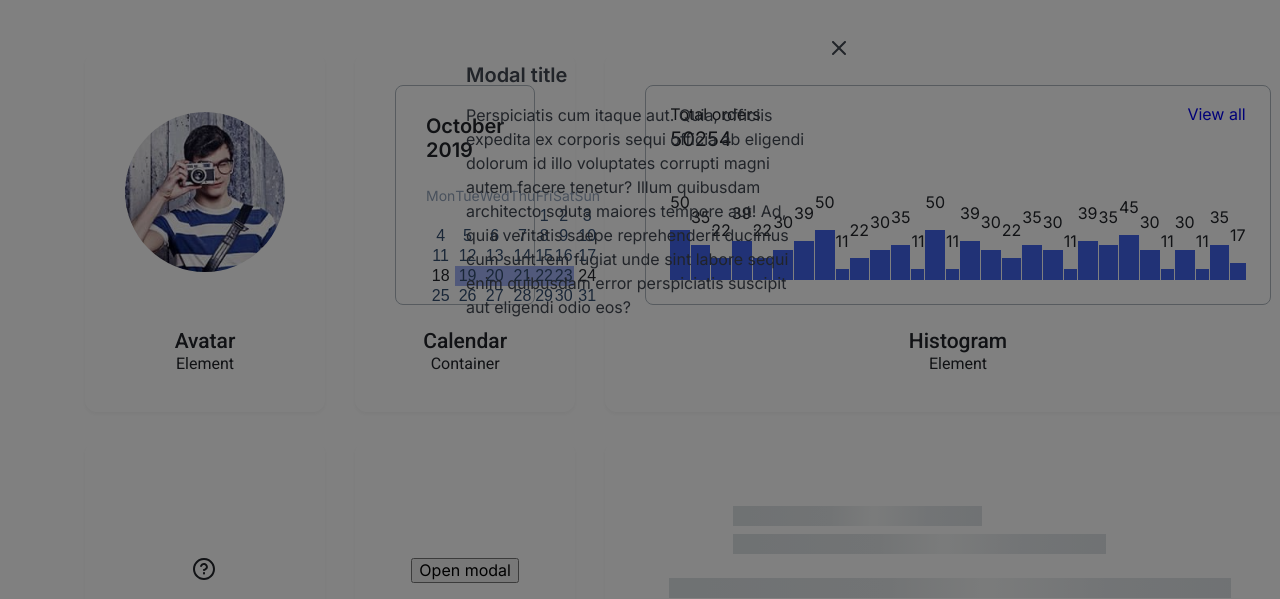
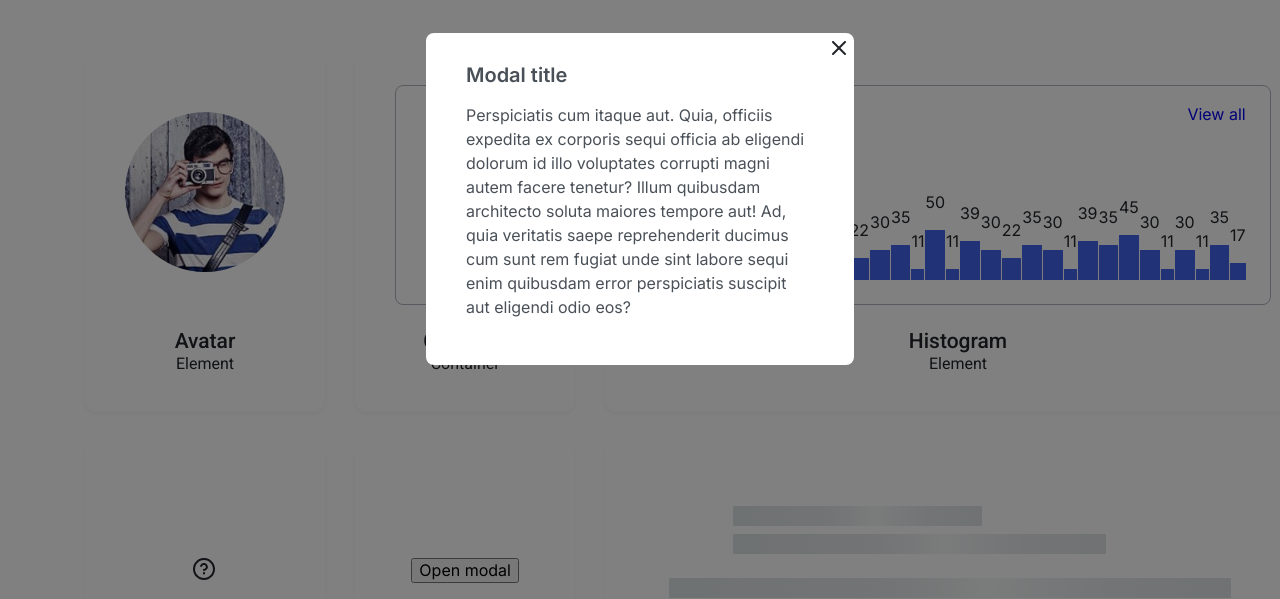
Before and after one commit to js-tasks-ru/htmlcss-20210513_comradchegm, a website: page index.html in a window 1280 px wide. Both pictures are taken after a click on the button "Open modal". Shown: the part 201-800 px from the top of the page. Drawn offline with nearby package versions, Linux system fonts and the light colour scheme; files that its build step writes are made by us from their sources.

Commit message:
add modal

```diff
--- /dev/null
+++ b/src/components/modal.scss
@@ -0,0 +1,53 @@
+@use "../variables.scss" as variables;
+
+.modal {
+    position: fixed;
+    left: 50%;
+    top: 50%;
+    display: none;
+    box-sizing: border-box;
+    padding: 30px 40px;
+    transform: translate(-50%, -50%);
+    background: variables.$white;
+    flex-direction: column;
+    width: 428px;
+    border-radius: 8px;
+
+    &__title {
+        font-weight: 600;
+        font-size: 20px;
+        line-height: 24px;
+        color: variables.$grey-4;
+    }
+    &__backdrop {
+        position: fixed;
+        top: 0;
+        left: 0;
+        width: 100vw;
+        height: 100vh;
+        background: #0000007f;
+        display: none;
+    }
+    &__close {
+        position: absolute;
+        display: flex;
+        justify-content: center;
+        align-items: center;
+        width: 18px;
+        height: 18px;
+        top: 15px;
+        right: 15px;
+        transform: translate(50%, -50%);
+    }
+    &__close:hover {
+        background: variables.$red;
+        cursor: pointer;
+    }
+    &__text {
+        font-style: normal;
+        font-weight: normal;
+        font-size: 16px;
+        line-height: 24px;
+        color: variables.$grey-4;
+    }
+}
--- a/src/index.scss
+++ b/src/index.scss
@@ -5,3 +5,4 @@
 @use "./components/histogram.scss";
 @use "./components/skeleton.scss";
 @use "./components/tooltip.scss";
+@use "./components/modal.scss";
```
Also changed, not shown: build/index.css, build/index.html, src/index-sass.css, 1 other file.
